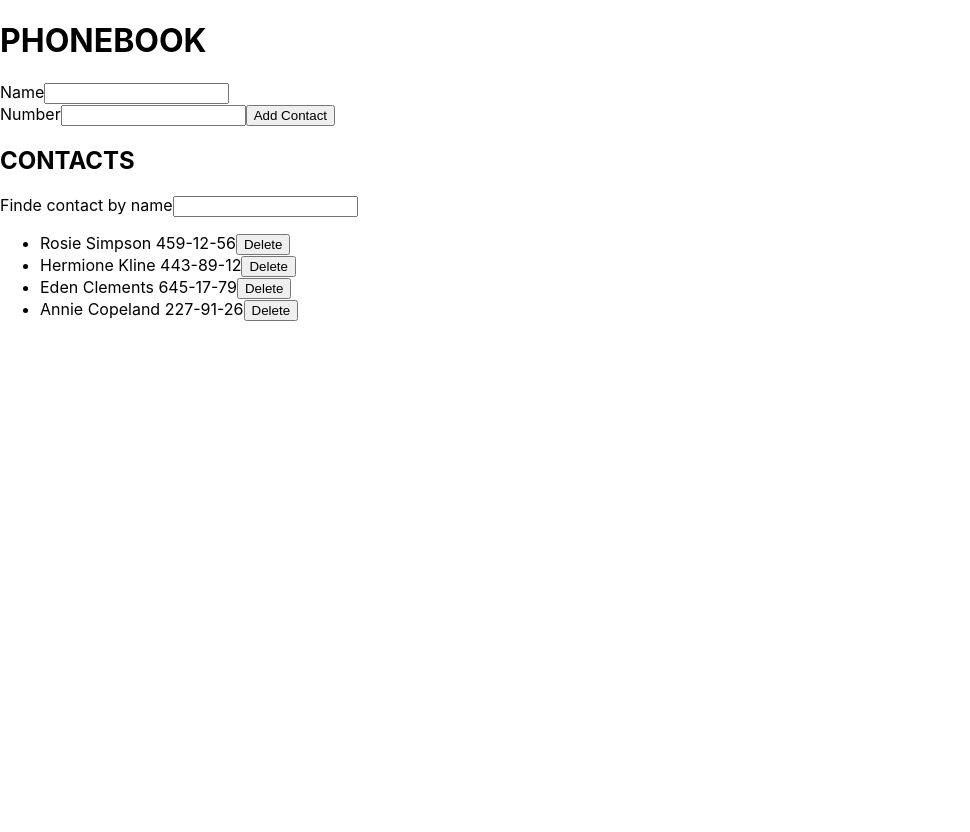
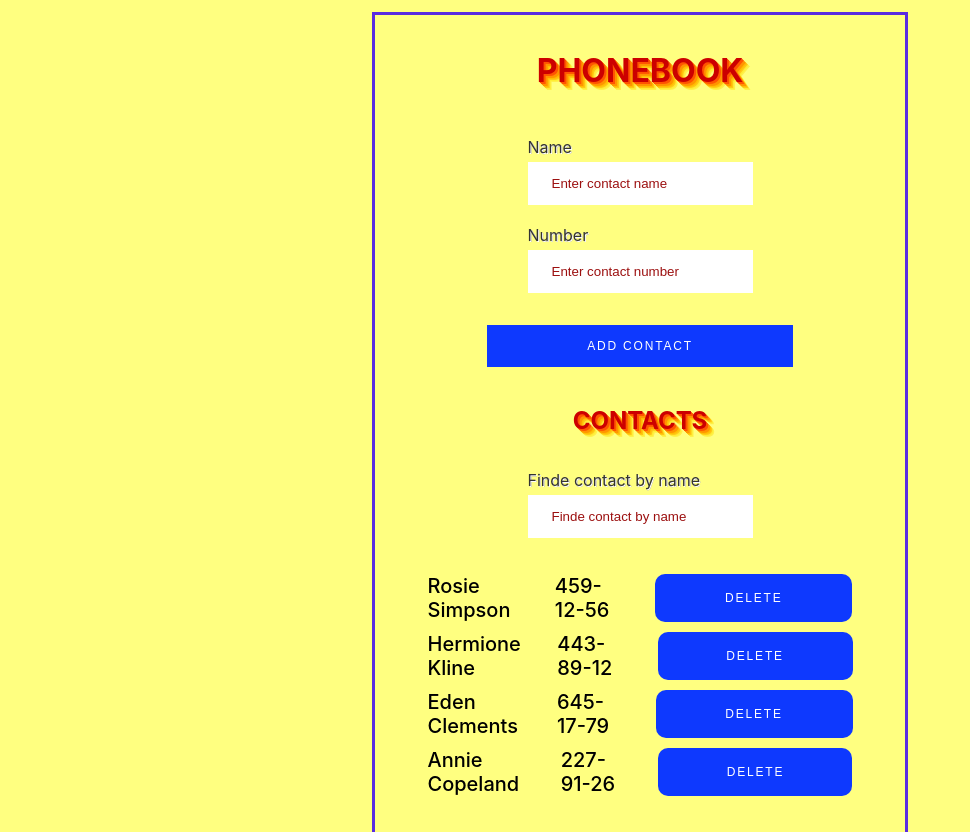
Before and after one commit to Lawyer0901/react-phonebook-hw2, a React (Create React App) app: page / in a window 1280 px wide. Shown: the whole page, without its empty margins (0-970 px from the left). Before the commit the page ends 800 px from the top, so only its background shows below. Built offline with nearby package versions, Linux system fonts and the light colour scheme.

Commit message:
made css

```diff
--- a/package.json
+++ b/package.json
@@ -11,6 +11,7 @@
     "react": "^18.1.0",
     "react-dom": "^18.1.0",
     "react-scripts": "5.0.1",
+    "styled-components": "^6.1.0",
     "web-vitals": "^2.1.3"
   },
   "scripts": {
--- a/src/components/App.jsx
+++ b/src/components/App.jsx
@@ -3,6 +3,9 @@ import { nanoid } from 'nanoid';
 import ContactForm from './ContactForm/ContactForm';
 import ContactList from './ContactList/ContactList';
 import Filter from './Filter/Filter';
+import { Container } from './Container.styled';
+import { Title, Contacts } from './Title.styled';
+
 class App extends Component {
   state = {
     contacts: [
@@ -48,32 +51,21 @@ class App extends Component {
       contact.name.toLowerCase().includes(filterNormalize)
     );
     return (
-      <>
-        <h1>PHONEBOOK</h1>
+      <Container>
+        <Title>PHONEBOOK</Title>
         <ContactForm handleAddContact={this.handleAddContactClick} />
 
-        <h2>CONTACTS</h2>
+        <Contacts>CONTACTS</Contacts>
         <Filter
           handleFilterContact={this.handleFilterContact}
           name="filter"
           value={this.state.filter}
         />
-        {/* <form>
-          <label>
-            Finde contact by name
-            <input
-              onChange={this.handleFilterContact}
-              name="filter"
-              type="text"
-              value={this.state.filter}
-            />
-          </label>
-        </form> */}
         <ContactList
           handleDelete={this.handleDelete}
           visibleContacst={visibleContacst}
         />
-      </>
+      </Container>
     );
   }
 }
--- a/src/components/ContactForm/ContactForm.jsx
+++ b/src/components/ContactForm/ContactForm.jsx
@@ -1,4 +1,5 @@
 import { Component } from 'react';
+import { Form, Button, Label, Input } from './ContactForm.styled';
 
 class ContactForm extends Component {
   state = {
@@ -24,11 +25,13 @@ class ContactForm extends Component {
   };
   render() {
     return (
-      <form onSubmit={this.handleAddContactClick}>
-        <label>
-          Name
-          <input
+      <Form onSubmit={this.handleAddContactClick}>
+        <Label>
+          <span>Name</span>
+          <Input
             type="text"
+            placeholder="Enter contact name"
+            autoComplete="off"
             value={this.state.name}
             name="name"
             pattern="^[a-zA-Zа-яА-Я]+(([' -][a-zA-Zа-яА-Я ])?[a-zA-Zа-яА-Я]*)*$"
@@ -36,12 +39,14 @@ class ContactForm extends Component {
             required
             onChange={this.handleChange}
           />
-        </label>
+        </Label>
         <br />
-        <label>
-          Number
-          <input
+        <Label>
+          <span>Number</span>
+          <Input
             type="tel"
+            placeholder="Enter contact number"
+            autoComplete="off"
             value={this.state.number}
             name="number"
             pattern="\+?\d{1,4}?[-.\s]?\(?\d{1,3}?\)?[-.\s]?\d{1,4}[-.\s]?\d{1,4}[-.\s]?\d{1,9}"
@@ -49,9 +54,9 @@ class ContactForm extends Component {
             required
             onChange={this.handleChange}
           />
-        </label>
-        <button type="sunmit">Add Contact</button>
-      </form>
+        </Label>
+        <Button type="sunmit">Add Contact</Button>
+      </Form>
     );
   }
 }
--- /dev/null
+++ b/src/components/ContactForm/ContactForm.styled.jsx
@@ -0,0 +1,62 @@
+import styled from 'styled-components';
+
+export const Form = styled.form`
+  display: flex;
+  flex-direction: column;
+  justify-content: center;
+  align-items: center;
+  /* background: blue; */
+  /* max-width: 320px; */
+  color: #090c9b;
+  padding: 15px;
+  outline: #9c1010;
+`;
+export const Button = styled.button`
+  border: none;
+  padding: 0.85rem 1rem;
+  margin-top: 2rem;
+  background-color: #0e39fe;
+  color: white;
+  font-size: 0.75rem;
+  text-transform: uppercase;
+  width: 65%;
+
+  letter-spacing: 0.15em;
+  transition: ease-in 1000ms;
+  &:hover {
+    outline: 3px solid #090c9b;
+  }
+`;
+export const Label = styled.label`
+  color: tomato;
+
+  display: flex;
+  flex-direction: column;
+  gap: 5px;
+  text-shadow: 1px 1px white, 1px 1px #777;
+  color: #333;
+  transition: all 1s;
+
+  transition: ease-in-out 1000ms;
+
+  &:hover {
+    text-shadow: 1px 1px white, 2px 2px tomato;
+    color: crimson;
+  }
+`;
+
+export const Input = styled.input`
+  padding: 10px 20px;
+  border: 4px solid white;
+  /* margin: 0 1.5rem; */
+
+  &::placeholder {
+    color: #9c1010;
+  }
+  &:focus {
+    color: #0e39fe;
+
+    outline: 0;
+    border: 3px solid #0e39fe;
+  }
+`;
--- a/src/components/ContactList/ContactList.jsx
+++ b/src/components/ContactList/ContactList.jsx
@@ -1,15 +1,17 @@
+import { List, Items, Button } from './ContactList.styled';
+
 const ContactList = ({ visibleContacst, handleDelete }) => {
   return (
-    <ul>
+    <List>
       {visibleContacst.map(contact => {
         return (
-          <li key={contact.id}>
+          <Items key={contact.id}>
             <span>{contact.name}</span> <span>{contact.number}</span>
-            <button onClick={() => handleDelete(contact.id)}>Delete</button>
-          </li>
+            <Button onClick={() => handleDelete(contact.id)}>Delete</Button>
+          </Items>
         );
       })}
-    </ul>
+    </List>
   );
 };
 
--- /dev/null
+++ b/src/components/ContactList/ContactList.styled.jsx
@@ -0,0 +1,37 @@
+import styled from 'styled-components';
+
+export const List = styled.ul`
+  list-style: none;
+  display: flex;
+  flex-direction: column;
+  justify-content: center;
+  align-items: center;
+  padding: 0;
+`;
+
+export const Items = styled.li`
+  width: 85%;
+  display: flex;
+  padding: 5px;
+  gap: 30px;
+  font-size: 20px;
+  font-weight: 500;
+`;
+
+export const Button = styled.button`
+  border: none;
+  padding: 10px;
+  border-radius: 10px;
+  /* margin-top: 2rem; */
+  background-color: #0e39fe;
+  color: white;
+  font-size: 0.75rem;
+  text-transform: uppercase;
+  width: 65%;
+
+  letter-spacing: 0.15em;
+  transition: ease-in 1000ms;
+  &:hover {
+    outline: 3px solid #090c9b;
+  }
+`;
--- /dev/null
+++ b/src/components/Container.styled.jsx
@@ -0,0 +1,10 @@
+import styled from 'styled-components';
+
+export const Container = styled.div`
+  margin-right: auto;
+  margin-left: auto;
+  margin-top: 15px;
+  padding: 15px;
+  width: 500px;
+  outline: 3px solid #592be0;
+`;
--- a/src/components/Filter/Filter.jsx
+++ b/src/components/Filter/Filter.jsx
@@ -1,16 +1,19 @@
+import { Form, Label, Input } from './Filter.styled';
+
 const Filter = ({ handleFilterContact, name, value }) => {
   return (
-    <form>
-      <label>
+    <Form>
+      <Label>
         Finde contact by name
-        <input
+        <Input
           onChange={handleFilterContact}
           name={name}
           type="text"
           value={value}
+          placeholder="Finde contact by name"
         />
-      </label>
-    </form>
+      </Label>
+    </Form>
   );
 };
 
--- /dev/null
+++ b/src/components/Filter/Filter.styled.jsx
@@ -0,0 +1,47 @@
+import styled from 'styled-components';
+
+export const Form = styled.form`
+  display: flex;
+  flex-direction: column;
+  justify-content: center;
+  align-items: center;
+  /* background: blue; */
+  /* max-width: 320px; */
+  color: #090c9b;
+  padding: 15px;
+  outline: #9c1010;
+`;
+
+export const Label = styled.label`
+  color: tomato;
+
+  display: flex;
+  flex-direction: column;
+  gap: 5px;
+  text-shadow: 1px 1px white, 1px 1px #777;
+  color: #333;
+  transition: all 1s;
+
+  transition: ease-in-out 1000ms;
+
+  &:hover {
+    text-shadow: 1px 1px white, 2px 2px tomato;
+    color: crimson;
+  }
+`;
+
+export const Input = styled.input`
+  padding: 10px 20px;
+  border: 4px solid white;
+  /* margin: 0 1.5rem; */
+
+  &::placeholder {
+    color: #9c1010;
+  }
+  &:focus {
+    color: #0e39fe;
+
+    outline: 0;
+    border: 3px solid #0e39fe;
+  }
+`;
--- /dev/null
+++ b/src/components/Title.styled.jsx
@@ -0,0 +1,39 @@
+import styled from 'styled-components';
+
+export const Title = styled.h1`
+  margin-bottom: 1em;
+  text-shadow: 1px 1px 0 hsl(20, 100%, 50%), 2px 2px 0 hsl(20, 100%, 50%),
+    3px 3px 0 hsl(35, 100%, 50%), 4px 4px 0 hsl(35, 100%, 50%),
+    5px 5px 0 hsl(45, 100%, 50%), 6px 6px 0 hsl(45, 100%, 55%),
+    7px 7px 0 hsl(55, 100%, 60%), 8px 8px 0 hsl(55, 100%, 65%);
+  color: hsl(0, 100%, 40%);
+  transition: all 1s;
+  text-align: center;
+
+  &:hover {
+    text-shadow: 1px -1px 0 hsl(290, 100%, 40%), 2px -2px 0 hsl(290, 100%, 40%),
+      3px -3px 0 hsl(280, 100%, 60%), 4px -4px 0 hsl(280, 100%, 60%),
+      5px -5px 0 hsl(270, 100%, 75%), 6px -6px 0 hsl(270, 100%, 80%),
+      7px -7px 0 hsl(260, 100%, 85%), 8px -8px 0 hsl(260, 100%, 90%);
+    color: hsl(300, 100%, 30%);
+  }
+`;
+
+export const Contacts = styled.h2`
+  margin-top: 1em;
+  text-shadow: 1px 1px 0 hsl(20, 100%, 50%), 2px 2px 0 hsl(20, 100%, 50%),
+    3px 3px 0 hsl(35, 100%, 50%), 4px 4px 0 hsl(35, 100%, 50%),
+    5px 5px 0 hsl(45, 100%, 50%), 6px 6px 0 hsl(45, 100%, 55%),
+    7px 7px 0 hsl(55, 100%, 60%), 8px 8px 0 hsl(55, 100%, 65%);
+  color: hsl(0, 100%, 40%);
+  transition: all 1s;
+  text-align: center;
+
+  &:hover {
+    text-shadow: 1px -1px 0 hsl(290, 100%, 40%), 2px -2px 0 hsl(290, 100%, 40%),
+      3px -3px 0 hsl(280, 100%, 60%), 4px -4px 0 hsl(280, 100%, 60%),
+      5px -5px 0 hsl(270, 100%, 75%), 6px -6px 0 hsl(270, 100%, 80%),
+      7px -7px 0 hsl(260, 100%, 85%), 8px -8px 0 hsl(260, 100%, 90%);
+    color: hsl(300, 100%, 30%);
+  }
+`;
--- a/src/index.css
+++ b/src/index.css
@@ -7,6 +7,7 @@ body {
     sans-serif;
   -webkit-font-smoothing: antialiased;
   -moz-osx-font-smoothing: grayscale;
+  background-color: rgb(255, 255, 128);
 }
 
 code {
```
Also changed, not shown: 1 other file (tests, documents, lock files or other folders).
